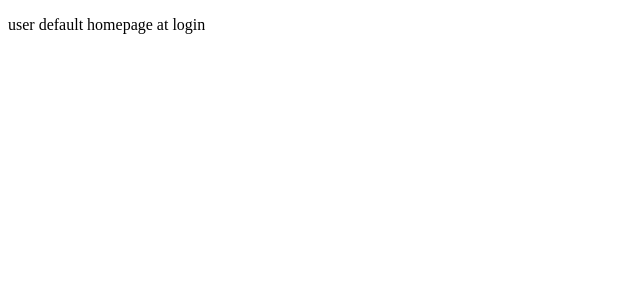
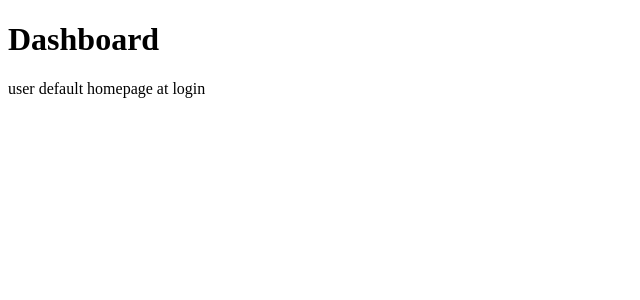
Before and after one commit to Klhall7/actualize-full-stack, a React (Vite) app in the folder frontend/: page /dashboard in a window 1280 px wide. Shown: the top 300 px of the page, without its empty margins (0-640 px from the left). Built offline with nearby package versions, Linux system fonts and the light colour scheme.

Commit message:
notes updated for tracking next steps

```diff
--- a/frontend/src/routes/DashboardPage.jsx
+++ b/frontend/src/routes/DashboardPage.jsx
@@ -1,6 +1,7 @@
 const DashboardPage = () => {
     return (
         <>
+            <h1>Dashboard</h1>
             <p>user default homepage at login</p>
             {/* need to import dashNav component*/}
             {/* need to set up menu for tasks */}
```
Also changed, not shown: frontend/src/pages/Layout.jsx (+6 -6 lines).
